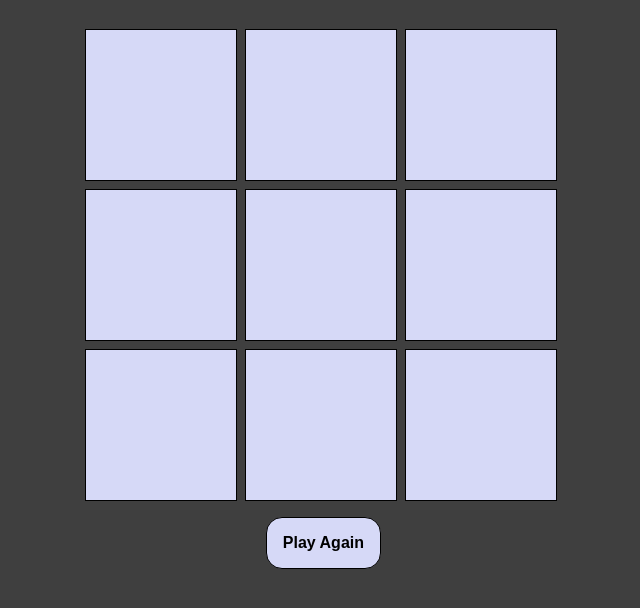
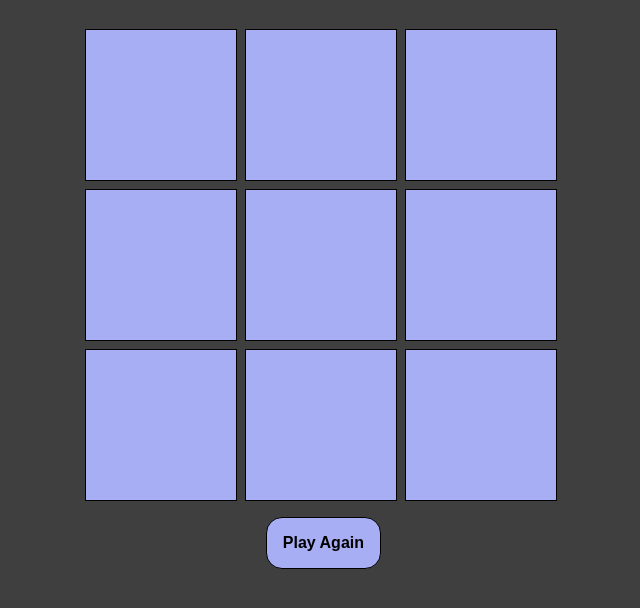
Before and after one commit to Rel1able/Tic-Tac-Toe, a plain HTML site: page index.html in a window 1280 px wide. Shown: the part 136-744 px from the top of the page, without its empty margins (319-959 px from the left). Drawn offline with Linux system fonts and the light colour scheme.

Commit message:
final version

```diff
--- a/stlye.css
+++ b/stlye.css
@@ -29,7 +29,7 @@ body {
     width: 150px;
     height: 150px;
     border: 1px solid;
-    background-color: #d6d9f7;
+    background-color: #a8aef4;
     font-size: 35px;
     font-weight: bold;
     color: rgb(0, 0, 0);
@@ -58,7 +58,7 @@ body {
     border-radius: 1em;
     font-weight: bold;
     color: rgb(0, 0, 0);
-    background-color: #d6d9f7;
+    background-color: #a8aef4;
     border: 1px solid;
 
 }
```
